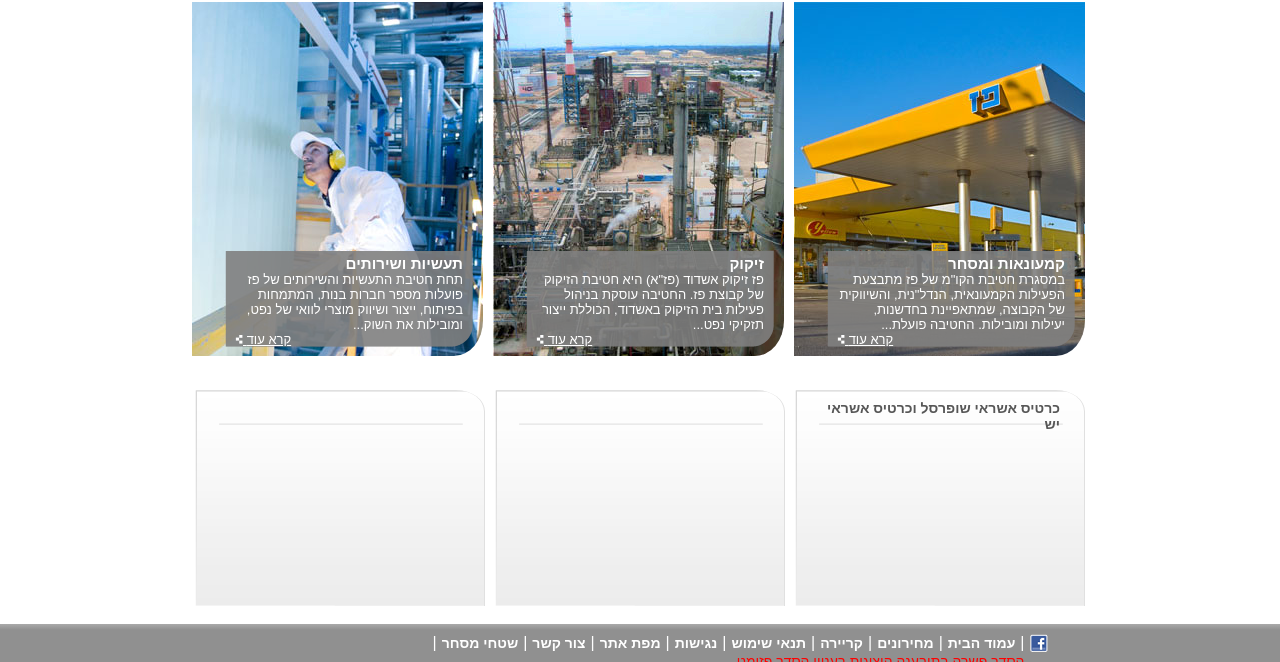
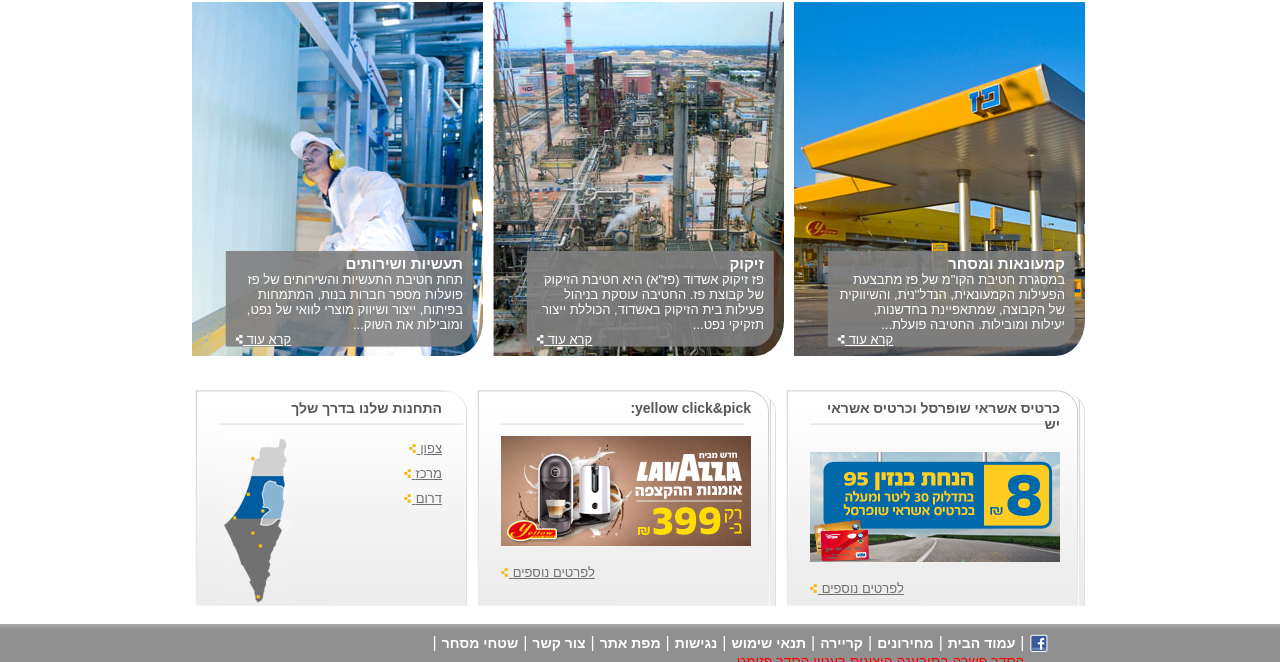
Before and after one commit to LiatGidron/mid-exercise, a plain HTML site: page index.html in a window 1280 px wide. Shown: the part 138-800 px from the top of the page. Drawn offline with Linux system fonts and the light colour scheme.

Commit message:
finish lower left box

```diff
--- a/index.html
+++ b/index.html
@@ -129,7 +129,8 @@
                 <img src="images/images/291_354410564000.jpg">
                 <div class="explanation-text">
                     <h3>תעשיות ושירותים</h3>
-                    <p>תחת חטיבת התעשיות והשירותים של פז פועלות מספר חברות בנות, המתמחות בפיתוח, ייצור ושיווק מוצרי לוואי של נפט, ומובילות את השוק...</p>
+                    <p>תחת חטיבת התעשיות והשירותים של פז פועלות מספר חברות בנות, המתמחות בפיתוח, ייצור ושיווק מוצרי
+                        לוואי של נפט, ומובילות את השוק...</p>
                     <div class="read-more-link">
                         <a href="#"><span>קרא עוד</span>&nbsp;<img src="images/images/read_more_white.png"> </a>
                     </div>
@@ -139,10 +140,34 @@
         <div class="flex-container">
             <div class="flex-item2">
                 <h3>כרטיס אשראי שופרסל וכרטיס אשראי יש</h3>
+                <img src="images/images/paz_250x110059890678.jpg">
+                <div class="read-more-link">
+                    <a href="#"><span>לפרטים נוספים</span>&nbsp;<img src="images/images/read_more_yellow.png"
+                            target="_blank"> </a>
+                </div>
             </div>
-
-            <div class="flex-item2"></div>
-            <div class="flex-item2"></div>
+            <div class="flex-item2">
+                <h3>yellow click&pick:</h3>
+                <img src="images/images/banner_atar.jpg">
+                <div class="read-more-link">
+                    <a href="#"><span>לפרטים נוספים</span>&nbsp;<img src="images/images/read_more_yellow.png"
+                            target="_blank"> </a>
+                </div>
+            </div>
+            <div class="flex-item2">
+                <h3>התחנות שלנו בדרך שלך</h3>
+                <div class="map">
+                    <img src="images/images/Untitled-3058756287.jpg">
+                </div>
+                <ul>
+                    <li><a href="#"><span>צפון</span>&nbsp;<img src="images/images/read_more_yellow.png"
+                                target="_blank"> </a></li>
+                    <li><a href="#"><span>מרכז</span>&nbsp;<img src="images/images/read_more_yellow.png"
+                                target="_blank"> </a></li>
+                    <li><a href="#"><span>דרום</span>&nbsp;<img src="images/images/read_more_yellow.png"
+                                target="_blank"> </a></li>
+                </ul>
+            </div>
         </div>
     </main>
     <footer>
--- a/style.css
+++ b/style.css
@@ -204,5 +204,30 @@
     font-weight: bold;
     color: rgb(87,87,87);
     position: relative;
-    margin: 10px 0px;
+    margin: 10px 0px 20px 0px;
 }
+.flex-item2 > .read-more-link > a {
+    color: #72716d;
+    float: left;
+    font-size: 13px;
+    margin-top:15px;
+}
+.flex-item2 > .read-more-link > a:hover {
+    color: rgb(0, 92, 156);
+}
+.map {
+    float: left;
+}
+.flex-item2 > ul {
+    list-style-type: none;
+    padding: 0;
+}
+.flex-item2 > ul > li > a {
+    display: block;
+    padding: 5px 0px;
+    color: #72716d;
+    font-size: 13px;
+}
+.flex-item2 > ul > li > a:hover {
+    color: rgb(0, 92, 156);
+}
```
